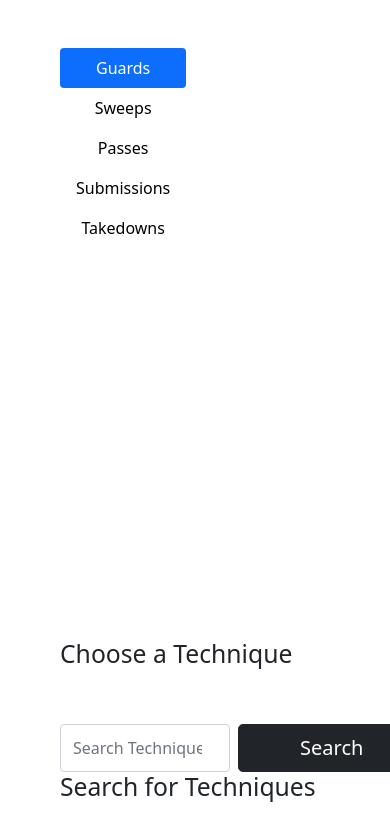
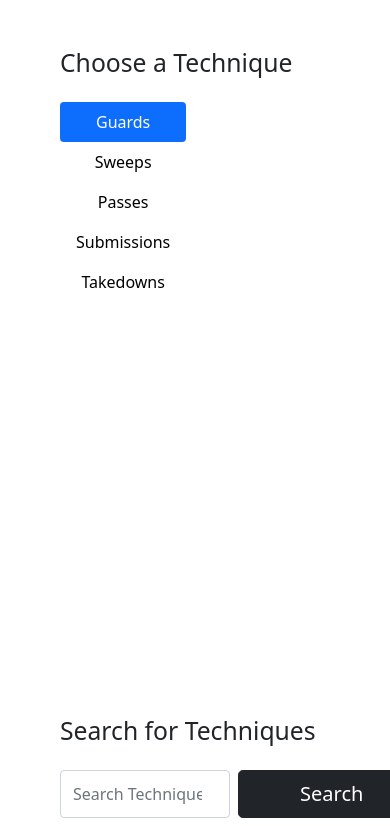
Before and after one commit to nicholasDWinters/capstone_1, a Flask app: template templates/techniques.html in a window 390 px wide; the page is wider, and only the part inside the window is pictured. Shown: the part 62-888 px from the top of that part. Run offline with Flask 2, Linux system fonts and the light colour scheme; the template is opened without the code that fills it, so the values that code supplies are empty.

Commit message:
working to optimize mobile look

```diff
--- a/templates/techniques.html
+++ b/templates/techniques.html
@@ -1,9 +1,9 @@
 {%extends 'base.html'%}
 
 {%block content%}
-<div class="row">
-    <div class="col-1 d-flex flex-column-reverse"></div>
-    <div class="col-lg-3 mt-4 d-flex flex-column-reverse">
+<div class="row d-flex flex-lg-row-reverse">
+    <div class="col-1"></div>
+    <div class="col-lg-3 mt-4">
         <h2 class="mb-4">Choose a Technique</h2>
         <div class="d-flex align-items-start">
             <div class="nav flex-column nav-pills me-3" id="v-pills-tab" role="tablist" aria-orientation="vertical">
@@ -59,7 +59,7 @@
             </div>
         </div>
     </div>
-    <div class="col-lg-5 d-flex flex-column-reverse mt-4">
+    <div class="col-lg-5 mt-4">
         <h2 class="mb-4">Search for Techniques</h2>
         <form class="d-flex" id="searchForm">
             <input class="form-control me-2" type="search" placeholder="Search Techniques" aria-label="Search"
```
